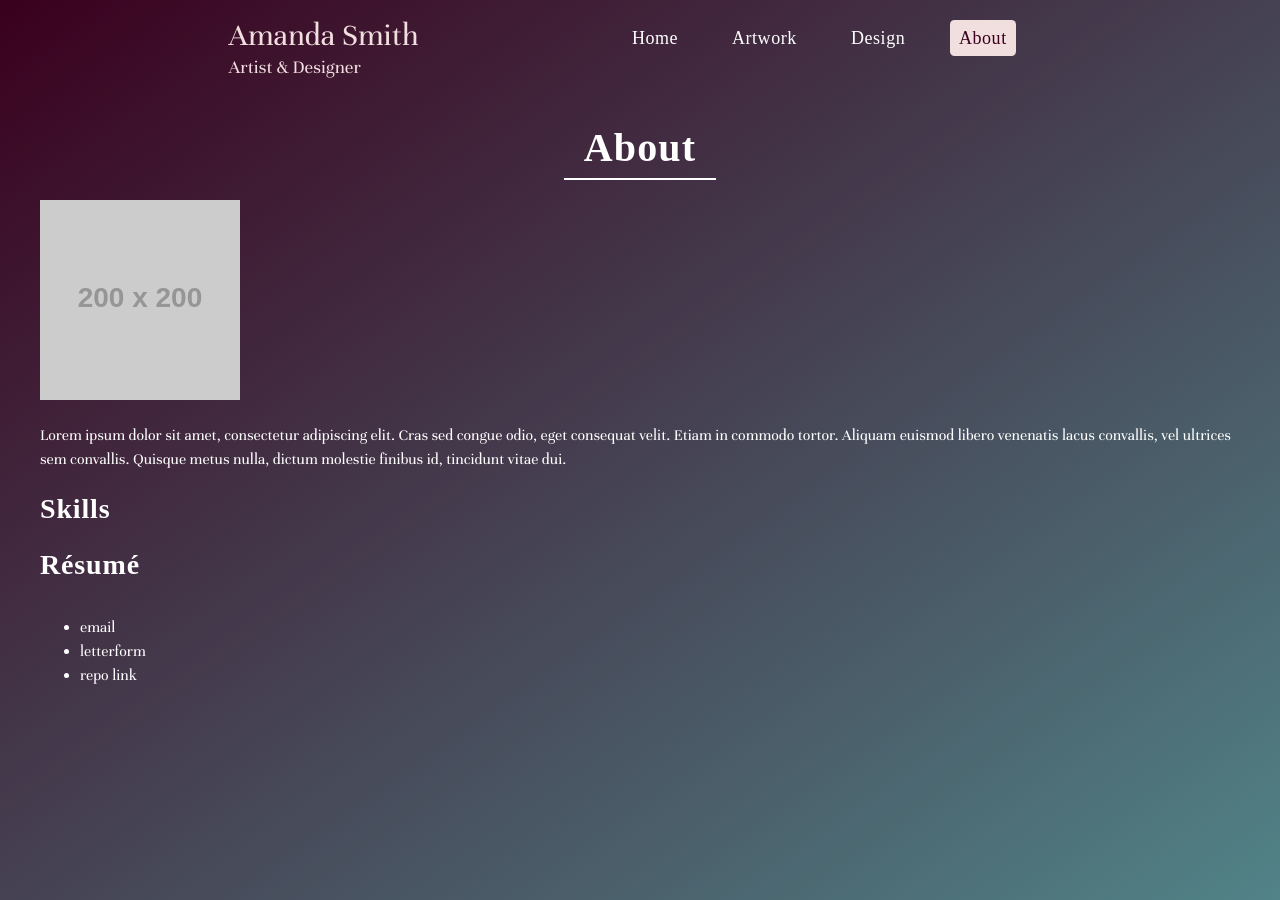
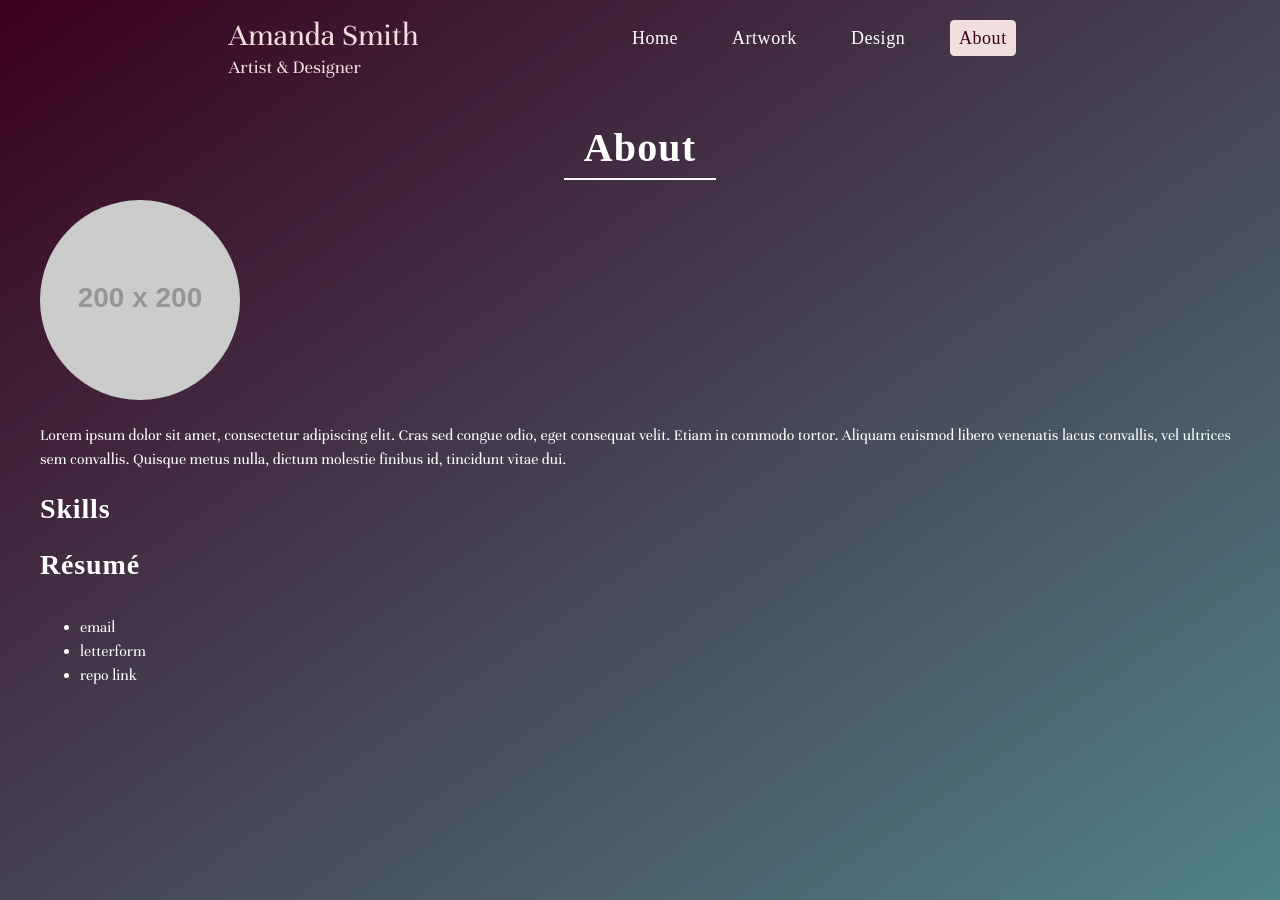
Before and after one commit to asmithorn/asmithorn.github.io, a Jekyll site: the page built from about/index.html, in a window 1280 px wide. Built offline with Jekyll 4.4.1, drawn with Linux system fonts in a browser that asks for light colours; some web fonts are replaced.

Commit message:
fixed background

```diff
--- a/about/index.html
+++ b/about/index.html
@@ -6,7 +6,7 @@
     <header>
       <h1 class="u-row-header">About</h1>
     </header>
-    <div><img class="u-round-image" src="https://via.placeholder.com/200?text=Headshot.jpg" alt="headshot"/></div>
+    <div><img class="u-image-round" src="https://via.placeholder.com/200?text=Headshot.jpg" alt="headshot"/></div>
     <p>Lorem ipsum dolor sit amet, consectetur adipiscing elit. Cras sed congue odio, eget consequat velit. Etiam in commodo tortor. Aliquam euismod libero venenatis lacus convallis, vel ultrices sem convallis. Quisque metus nulla, dictum molestie finibus id, tincidunt vitae dui.</p>
   </section>
 </div>
--- a/css/style.scss
+++ b/css/style.scss
@@ -114,7 +114,7 @@
   background-image: linear-gradient(to bottom right, $maroon, $teal);
   background-repeat: no-repeat;
   color: white;
-  height: 100vh;
+  min-height: 100vh;
 }
 
 h1 {
```
